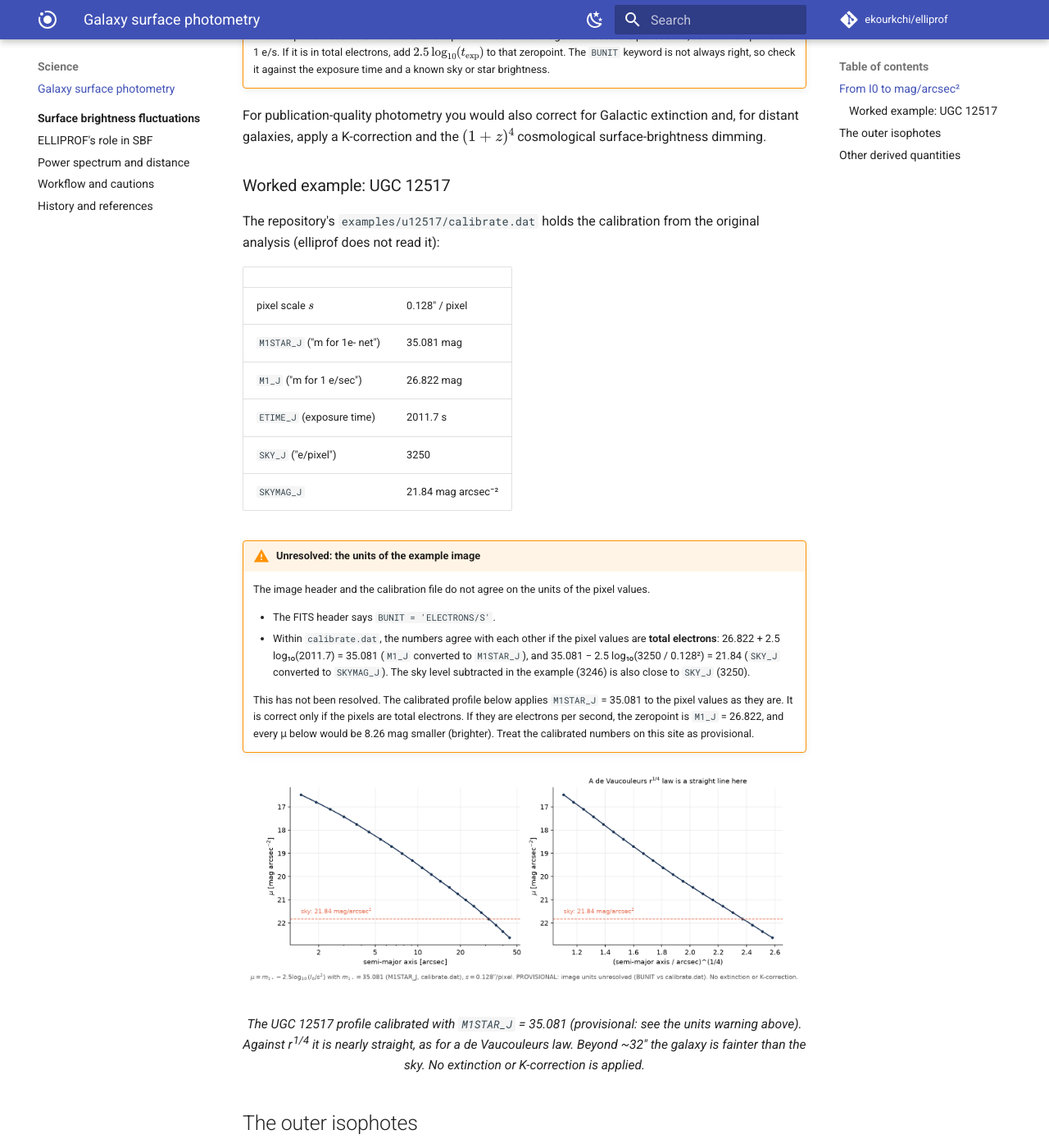
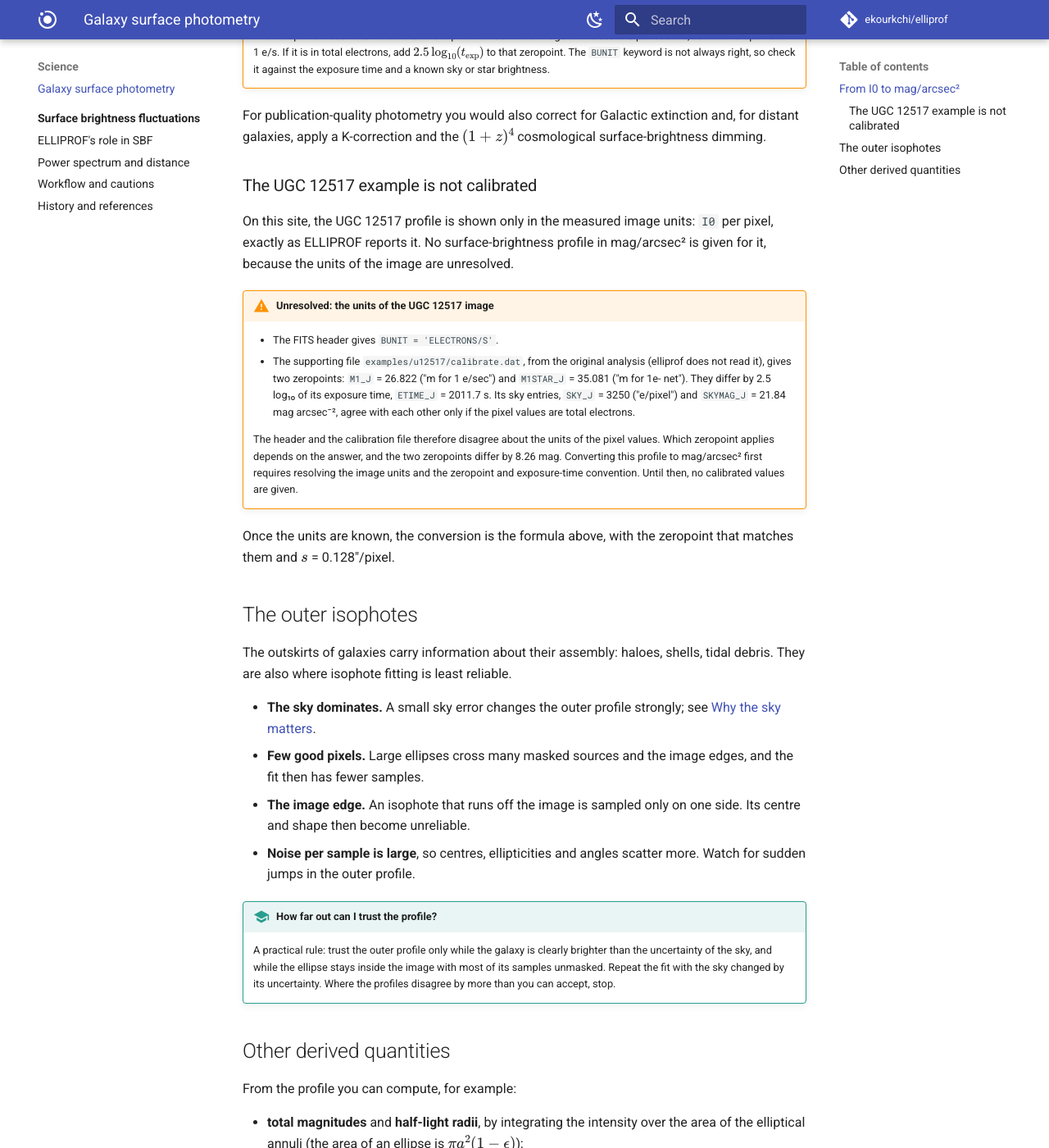
Before and after one commit to ekourkchi/elliprof, an MkDocs documentation site: the page built from docs/science/surface-photometry.md, in a window 1280 px wide and 1400 px high, scrolled down 767 px. Shown: the whole window at 82% size. Built offline with MkDocs 1.6.1 and Material for MkDocs 9.7.7, drawn with Linux system fonts in a browser that asks for light colours; comment, search, counter and statistics services are not loaded.

Commit message:
Docs: do not present a calibrated profile for the UGC 12517 example
The image header (BUNIT = ELECTRONS/S) and examples/u12517/calibrate.dat
disagree about the pixel units, so remove the mag/arcsec^2 figure and
values and show the example only in measured image units. The sky test
now plots I0 and its percentage change, which need no zeropoint. The
warning states the inconsistency without choosing an interpretation.

```diff
--- a/docs/science/surface-photometry.md
+++ b/docs/science/surface-photometry.md
@@ -32,51 +32,32 @@ For publication-quality photometry you would also correct for Galactic
 extinction and, for distant galaxies, apply a K-correction and the
 $(1+z)^4$ cosmological surface-brightness dimming.
 
-### Worked example: UGC 12517
+### The UGC 12517 example is not calibrated
 
-The repository's `examples/u12517/calibrate.dat` holds the calibration
-from the original analysis (elliprof does not read it):
+On this site, the UGC 12517 profile is shown only in the measured image
+units: `I0` per pixel, exactly as ELLIPROF reports it. No
+surface-brightness profile in mag/arcsec² is given for it, because the
+units of the image are unresolved.
 
-| | |
-|---|---|
-| pixel scale $s$ | 0.128″ / pixel |
-| `M1STAR_J` ("m for 1e- net") | 35.081 mag |
-| `M1_J` ("m for 1 e/sec") | 26.822 mag |
-| `ETIME_J` (exposure time) | 2011.7 s |
-| `SKY_J` ("e/pixel") | 3250 |
-| `SKYMAG_J` | 21.84 mag arcsec⁻² |
+!!! warning "Unresolved: the units of the UGC 12517 image"
+    - The FITS header gives `BUNIT = 'ELECTRONS/S'`.
+    - The supporting file `examples/u12517/calibrate.dat`, from the
+      original analysis (elliprof does not read it), gives two
+      zeropoints: `M1_J` = 26.822 ("m for 1 e/sec") and `M1STAR_J` =
+      35.081 ("m for 1e- net"). They differ by 2.5 log₁₀ of its exposure
+      time, `ETIME_J` = 2011.7 s. Its sky entries, `SKY_J` = 3250
+      ("e/pixel") and `SKYMAG_J` = 21.84 mag arcsec⁻², agree with each
+      other only if the pixel values are total electrons.
 
-!!! warning "Unresolved: the units of the example image"
-    The image header and the calibration file do not agree on the units
-    of the pixel values.
+    The header and the calibration file therefore disagree about the
+    units of the pixel values. Which zeropoint applies depends on the
+    answer, and the two zeropoints differ by 8.26 mag. Converting this
+    profile to mag/arcsec² first requires resolving the image units and
+    the zeropoint and exposure-time convention. Until then, no calibrated
+    values are given.
 
-    - The FITS header says `BUNIT = 'ELECTRONS/S'`.
-    - Within `calibrate.dat`, the numbers agree with each other if the
-      pixel values are **total electrons**: 26.822 + 2.5 log₁₀(2011.7) =
-      35.081 (`M1_J` converted to `M1STAR_J`), and
-      35.081 − 2.5 log₁₀(3250 / 0.128²) = 21.84 (`SKY_J` converted to
-      `SKYMAG_J`). The sky level subtracted in the example (3246) is also
-      close to `SKY_J` (3250).
-
-    This has not been resolved. The calibrated profile below applies
-    `M1STAR_J` = 35.081 to the pixel values as they are. It is correct only
-    if the pixels are total electrons. If they are electrons per second,
-    the zeropoint is `M1_J` = 26.822, and every μ below would be 8.26 mag
-    smaller (brighter). Treat the calibrated numbers on this site as provisional.
-
-<figure markdown="span">
-  ![Two plots of the surface brightness of UGC 12517 in magnitudes per
-  square arcsecond, from about 16.5 at 1.5 arcseconds to 22.6 at 44
-  arcseconds. Left against the logarithm of the radius, curving
-  downwards. Right against the radius to the one-quarter power, very
-  nearly a straight line. A dashed line marks the sky brightness, 21.84
-  mag per square arcsecond, which the profile crosses at about 32
-  arcseconds.](../assets/surface_brightness_u12517.png)
-  <figcaption>The UGC 12517 profile calibrated with <code>M1STAR_J</code> = 35.081
-  (provisional: see the units warning above). Against r<sup>1/4</sup> it is
-  nearly straight, as for a de Vaucouleurs law. Beyond ~32″ the galaxy is
-  fainter than the sky. No extinction or K-correction is applied.</figcaption>
-</figure>
+Once the units are known, the conversion is the formula above, with the
+zeropoint that matches them and $s$ = 0.128″/pixel.
 
 ## The outer isophotes
 
--- a/docs/scripts/make_isophote_diagram.py
+++ b/docs/scripts/make_isophote_diagram.py
@@ -192,7 +192,7 @@ def rmstar():
     axes[1].text(2, top, "  (bright peaks run off the top)", fontsize=8,
                  va="top", color="#555555")
     axes[1].set_xlabel("eccentric angle [deg]")
-    axes[1].set_ylabel("science - sky [e/pixel]")
+    axes[1].set_ylabel("science - sky [image units]")
     axes[1].set_xlim(0, 359)
     axes[1].legend(frameon=False, fontsize=8, loc="upper left",
                    bbox_to_anchor=(0, -0.14), ncol=4)
```
Also changed, not shown: docs/concepts/sky-and-masks.md (+10 -8 lines), docs/reference/architecture.md (+1 -1 lines), docs/scripts/make_profile_plots.py (+19 -54 lines), docs/tutorials/u12517.md (+18 -23 lines), docs/assets/rmstar_illustration.png, docs/assets/sky_sensitivity.png, docs/assets/surface_brightness_u12517.png (deleted).
